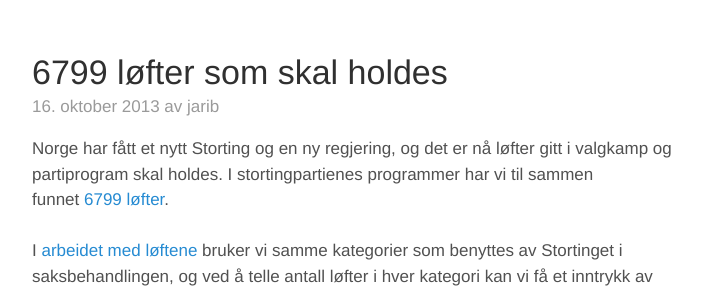
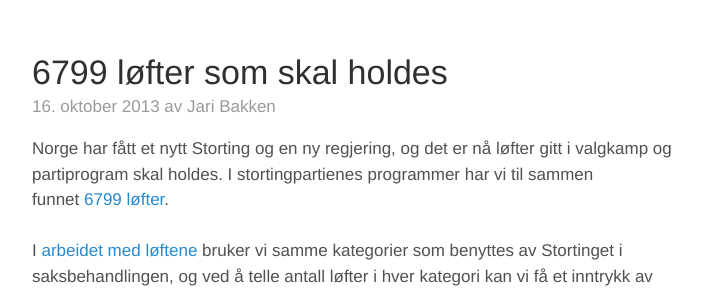
Before and after one commit to holderdeord/hdo-blog, a Jekyll site: the page built from _posts/2013-10-16-6799-lfter-som-skal-holdes.html, in a window 1280 px wide. Shown: the part 233-522 px from the top of the page, without its empty margins (285-991 px from the left). Built offline with Jekyll 4.4.1, drawn with Linux system fonts in a browser that asks for light colours; nearby versions of some CDN libraries.

Commit message:
Fix name

```diff
--- a/_posts/2013-10-16-6799-lfter-som-skal-holdes.html
+++ b/_posts/2013-10-16-6799-lfter-som-skal-holdes.html
@@ -2,7 +2,7 @@
 layout: post
 title: 6799 løfter som skal holdes
 date: '2013-10-16T21:57:00.000+02:00'
-author: jarib
+author: Jari Bakken
 tags:
 modified_time: '2013-10-17T10:16:47.957+02:00'
 blogger_id: tag:blogger.com,1999:blog-8322637263735564386.post-871456452956247783
--- a/_posts/2013-10-24-nskeliste-til-stortinget.html
+++ b/_posts/2013-10-24-nskeliste-til-stortinget.html
@@ -2,7 +2,7 @@
 layout: post
 title: "Ønskeliste til Stortinget"
 date: '2013-10-24T15:10:00.000+02:00'
-author: jarib
+author: Jari Bakken
 tags:
 modified_time: '2014-08-06T13:49:24.449+02:00'
 blogger_id: tag:blogger.com,1999:blog-8322637263735564386.post-3224172983120800303
```
